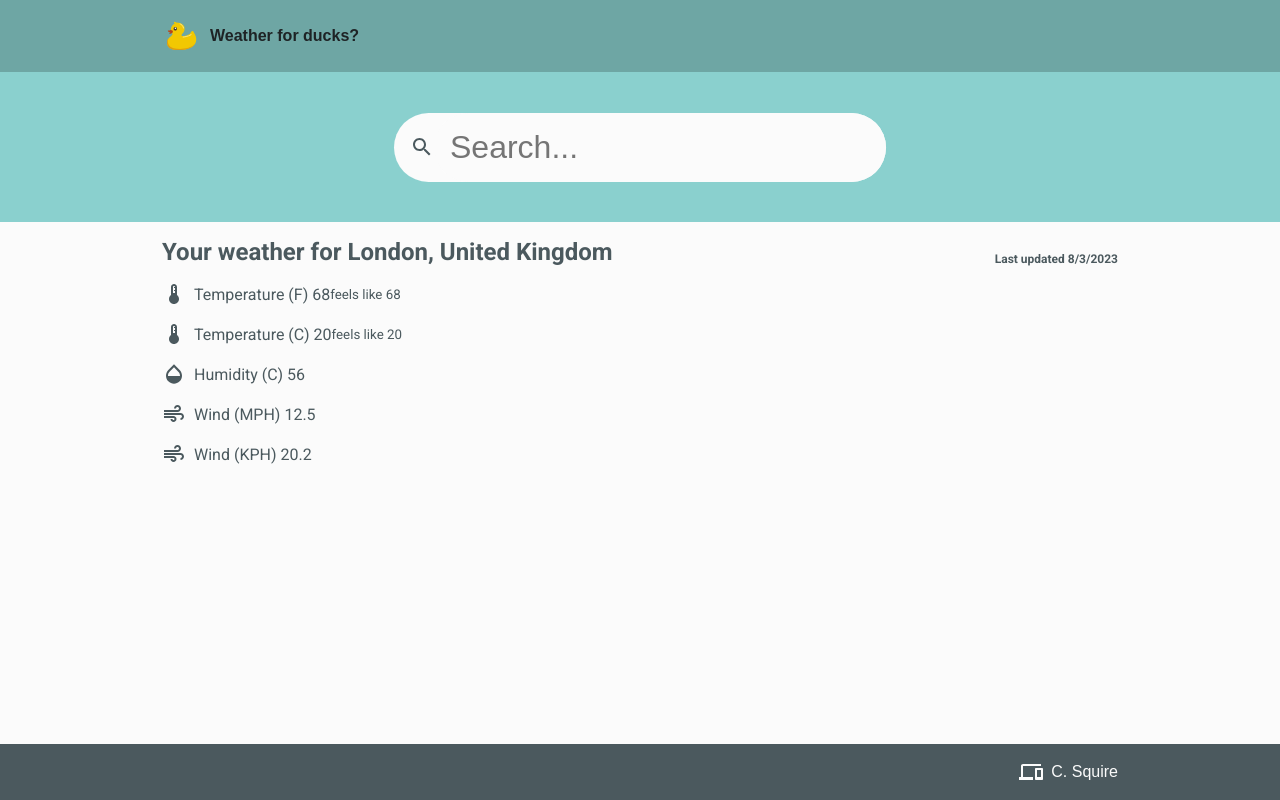
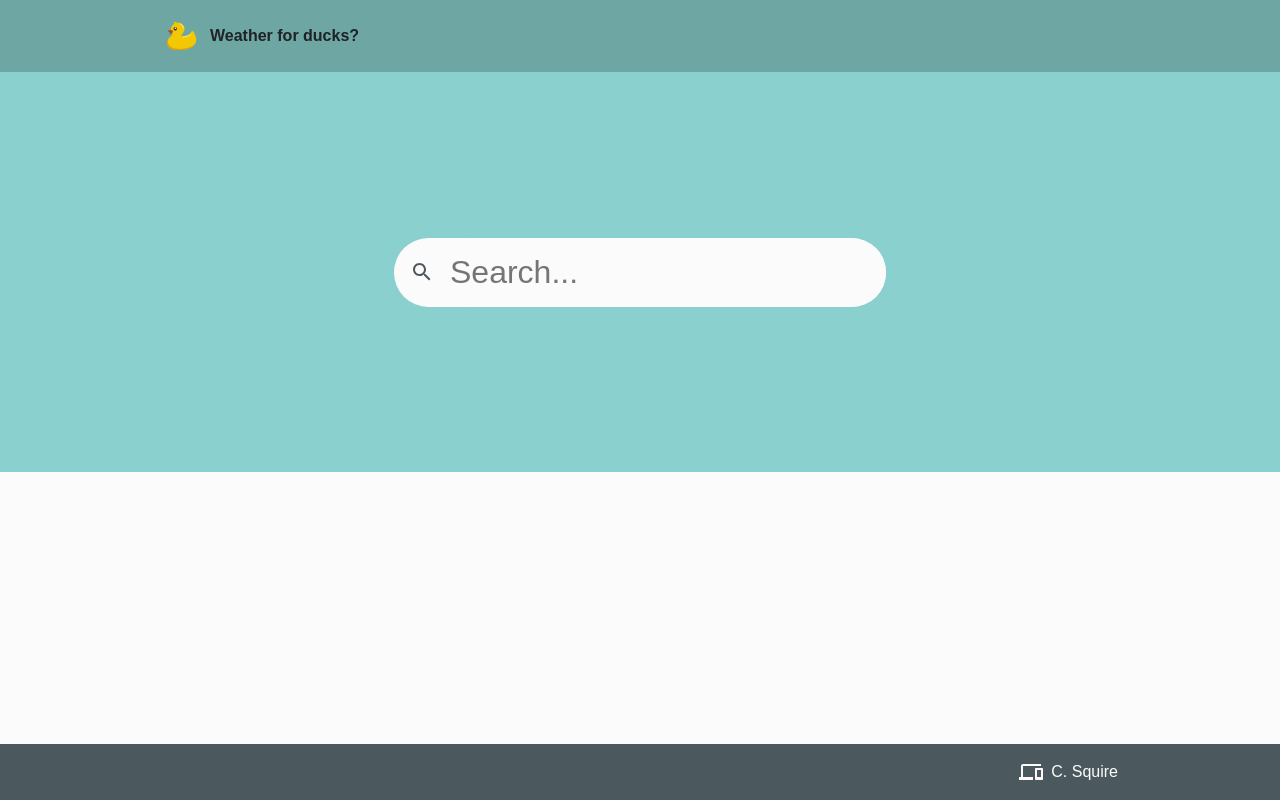
Before and after one commit to squirec-dev/weather, a Next.js app: page / in a window 1280 px wide. Built offline with nearby package versions, Linux system fonts and the light colour scheme; a web font is replaced by a local one.

Commit message:
refactor: hook examples

```diff
--- a/app/components/ForecastDisplay/forecast-display.module.scss
+++ b/app/components/ForecastDisplay/forecast-display.module.scss
@@ -14,3 +14,10 @@
 .forecast-display__icon {
   margin-right: $base-spacing;
 }
+
+.forecast-display__duck-warning {
+  align-items: center;
+  display: flex;
+  justify-content: center;
+  margin-bottom: calc(#{$base-spacing} * 2);
+}
--- a/app/components/ForecastDisplay/index.tsx
+++ b/app/components/ForecastDisplay/index.tsx
@@ -1,4 +1,5 @@
 import { ReactElement } from 'react';
+import Image from 'next/image';
 import AirIcon from '@mui/icons-material/Air';
 import DeviceThermostatIcon from '@mui/icons-material/DeviceThermostat';
 import OpacityIcon from '@mui/icons-material/Opacity';
@@ -6,37 +7,71 @@ import { ForecastDisplayProps } from './types';
 
 import styles from './forecast-display.module.scss';
 
-const ForecastDisplay = ({data}: ForecastDisplayProps): ReactElement => {
-  const {location: {name, country}, current} = data;
+const ForecastDisplay = ({ data }: ForecastDisplayProps): ReactElement => {
+  const { location: { name, country }, current } = data;
 
   return (
     <>
       <h2 className={styles['forecast-display__title']}>
-        Your weather for {name}, {country}
+        The weather is {current.condition.text.toLowerCase()} in {name}, {country}
 
         <small className={styles['forecast-display__last-updated']}>
           Last updated {new Date(current.last_updated).toLocaleDateString()}
         </small>
       </h2>
 
+      {current.condition.text.includes("rain") && (
+        <span className={styles['forecast-display__duck-warning']}>
+          <Image
+            src='/duck.svg'
+            alt='logo'
+            width='20'
+            height='20'
+          />
+
+          Perfect weather for ducks!
+        </span>
+      )}
+
       <ul className={styles['forecast-display__list']}>
         <li>
           <DeviceThermostatIcon className={styles['forecast-display__icon']} />
-          Temperature (F) {current.temp_f}
-          <small>feels like {current.feelslike_f}</small>
+          <span className='highlight-text'>
+            {current.temp_f}
+          </span>
+          (feels like {current.feelslike_f}) Temperature(F)
         </li>
+
         <li>
-          <DeviceThermostatIcon className={styles['forecast-display__icon']} /> Temperature (C) {current.temp_c}
-          <small>feels like {current.feelslike_c}</small>
+          <DeviceThermostatIcon className={styles['forecast-display__icon']} />
+          <span className='highlight-text'>
+            {current.temp_c}
+          </span>
+          (feels like {current.feelslike_c}) Temperature(C)
         </li>
+
         <li>
-          <OpacityIcon className={styles['forecast-display__icon']} /> Humidity (C) {current.humidity}
+          <OpacityIcon className={styles['forecast-display__icon']} />
+          <span className='highlight-text'>
+            {current.humidity}
+          </span>
+          Humidity
         </li>
+
         <li>
-          <AirIcon className={styles['forecast-display__icon']} /> Wind (MPH) {current.wind_mph}
+          <AirIcon className={styles['forecast-display__icon']} />
+          <span className='highlight-text'>
+            {current.wind_mph}
+          </span>
+          Wind(MPH)
         </li>
+
         <li>
-          <AirIcon className={styles['forecast-display__icon']} /> Wind (KPH) {current.wind_kph}
+          <AirIcon className={styles['forecast-display__icon']} />
+          <span className='highlight-text'>
+            {current.wind_kph}
+          </span>
+          Wind(KPH)
         </li>
       </ul>
     </>
--- a/app/components/Header/index.tsx
+++ b/app/components/Header/index.tsx
@@ -11,7 +11,9 @@ const Header = (): ReactElement => {
           <Image
             className={styles['logo__icon']}
             src='/duck.svg'
-            alt='logo' width='40' height='40'
+            alt='logo'
+            width='40'
+            height='40'
           />
 
           Weather for ducks?
--- a/app/components/Search/index.tsx
+++ b/app/components/Search/index.tsx
@@ -1,18 +1,34 @@
 'use client';
-import { ChangeEvent, ReactElement, useEffect, useState } from 'react';
+
+import { ChangeEvent, ReactElement, useContext, useEffect, useState } from 'react';
 import SearchIcon from '@mui/icons-material/Search';
+import { useDebounce } from '@/app/hooks/useDebounce';
+import { useSearchContext } from '@/app/hooks/useSearchContext';
+import getForecast from '@/app/utils/getForecast';
 
 import styles from './search.module.scss';
 
 const Search = (): ReactElement => {
   const [searchterm, setSearchterm] = useState<string>('');
 
-  const searchQuery = 'foo' //useDebounce(searchterm);
+  const searchQuery = useDebounce(searchterm);
+
+  const { setSearchdata } = useContext(useSearchContext);
+
+  const fetchData = async (q: string): Promise<void> => {
+    const forcast = await getForecast(q);
+
+    if (forcast) {
+      setSearchdata(forcast);
+    }
+  }
 
   useEffect(() => {
 		if (searchQuery) {
-    	console.log(searchQuery.toString()) // set value to context
-		}
+    	fetchData(searchQuery);
+		} else {
+      setSearchdata({})
+    }
   }, [searchQuery])
 
   return (
--- /dev/null
+++ b/app/hooks/useDebounce.tsx
@@ -0,0 +1,20 @@
+import { useEffect, useState } from 'react';
+
+export const useDebounce = (
+  value: string,
+  timeout: number = 1000,
+) => {
+  const [debouncedValue, setDebouncedValue] = useState(value);
+
+  useEffect(() => {
+    const handler = setTimeout(() => {
+      setDebouncedValue(value);
+    }, timeout);
+
+    return () => {
+      clearTimeout(handler);
+    };
+  }, [value, timeout]);
+
+  return debouncedValue;
+};
--- /dev/null
+++ b/app/hooks/useSearchContext.tsx
@@ -0,0 +1,12 @@
+import { ReactElement, createContext, useState } from 'react';
+import { WeatherApiSuccessResponse, WeatherApiErrorResponse } from '../types/WeatherApi';
+
+interface SearchContextType {
+  searchdata: WeatherApiSuccessResponse | WeatherApiErrorResponse | {};
+  setSearchdata: (state: WeatherApiSuccessResponse | WeatherApiErrorResponse | {}) => void;
+}
+
+export const useSearchContext = createContext<SearchContextType>({
+  searchdata: {},
+  setSearchdata: () => {},
+});
--- a/app/page.tsx
+++ b/app/page.tsx
@@ -1,55 +1,24 @@
-import { ReactElement, useRef } from 'react';
+'use client';
+
+import { ReactElement, useState } from 'react';
 import SearchHero from './modules/SearchHero';
 import ForecastDisplay from './components/ForecastDisplay';
+import { useSearchContext } from './hooks/useSearchContext';
 
 const Home = (): ReactElement => {
+  const [searchdata, setSearchdata] = useState<any>({});
+  const hasError = searchdata?.error?.message;
 
   return (
     <section>
-      <SearchHero isExpanded={false} />
-      <div className='container'>
-        <ForecastDisplay data={{
-        "location": {
-            "name": "London",
-            "region": "City of London, Greater London",
-            "country": "United Kingdom",
-            "lat": 51.52,
-            "lon": -0.11,
-            "tz_id": "Europe/London",
-            "localtime_epoch": 1691061203,
-            "localtime": "2023-08-03 12:13"
-        },
-        "current": {
-            "last_updated_epoch": 1691060400,
-            "last_updated": "2023-08-03 12:00",
-            "temp_c": 20.0,
-            "temp_f": 68.0,
-            "is_day": 1,
-            "condition": {
-                "text": "Partly cloudy",
-                "icon": "//cdn.weatherapi.com/weather/64x64/day/116.png",
-                "code": 1003
-            },
-            "wind_mph": 12.5,
-            "wind_kph": 20.2,
-            "wind_degree": 320,
-            "wind_dir": "NW",
-            "pressure_mb": 1005.0,
-            "pressure_in": 29.68,
-            "precip_mm": 0.0,
-            "precip_in": 0.0,
-            "humidity": 56,
-            "cloud": 50,
-            "feelslike_c": 20.0,
-            "feelslike_f": 68.0,
-            "vis_km": 10.0,
-            "vis_miles": 6.0,
-            "uv": 5.0,
-            "gust_mph": 10.1,
-            "gust_kph": 16.2
-        }
-    }}/>
-      </div>
+      <useSearchContext.Provider value={{ searchdata, setSearchdata }}>
+        <SearchHero error={hasError} isExpanded={!searchdata?.location || hasError} />
+        {searchdata?.location && (
+          <div className='container'>
+            <ForecastDisplay data={searchdata}/>
+          </div>
+        )}
+      </useSearchContext.Provider>
     </section>
   )
 }
```
Also changed, not shown: app/components/ForecastDisplay/types.d.ts (+3 -41 lines).
